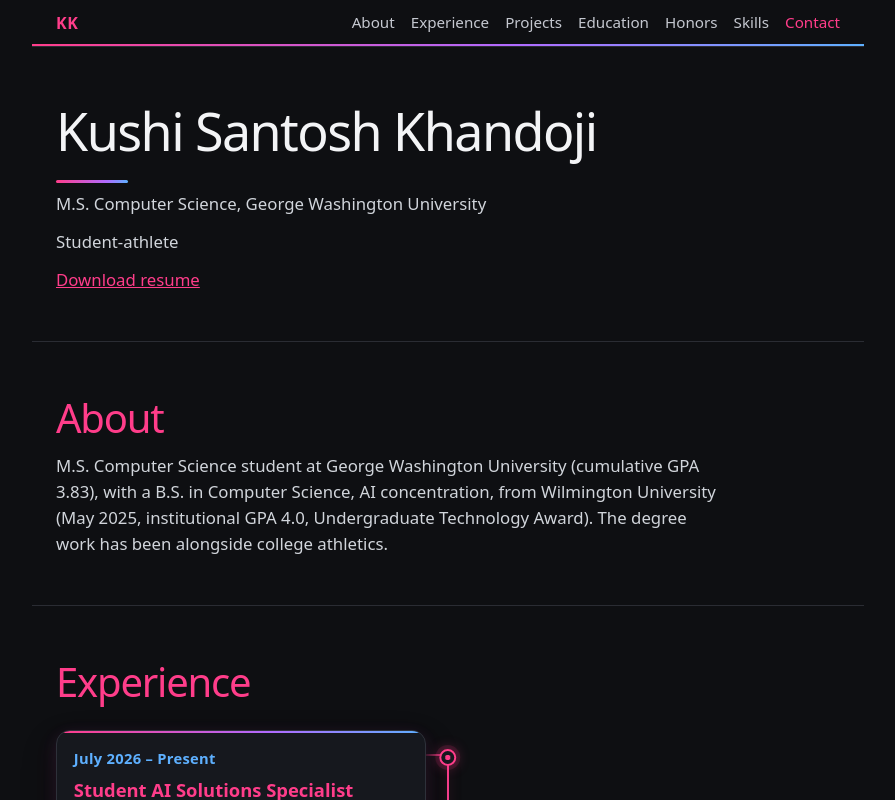
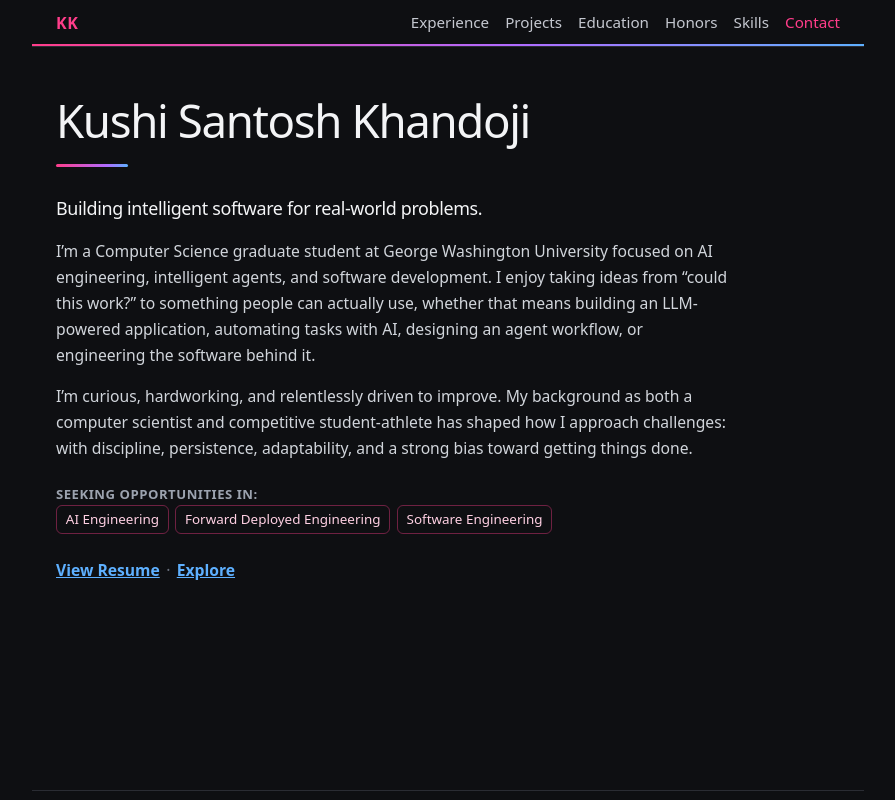
Before and after one commit to kushisantu/portfolio, a React (Vite) app: page / in a window 1280 px wide. Shown: the top 800 px of the page, without its empty margins (192-1087 px from the left). Built offline with nearby package versions, Linux system fonts and the light colour scheme.

Commit message:
home page

```diff
--- a/src/App.tsx
+++ b/src/App.tsx
@@ -1,6 +1,5 @@
 import { useEffect, useLayoutEffect, useRef, useState } from 'react'
 import {
-  about,
   contact,
   education,
   experience,
@@ -271,18 +270,29 @@
 
       <section id="hero">
         <h1>{profile.name}</h1>
-        <p>{profile.degreeLine}</p>
-        <p>{profile.studentAthleteLine}</p>
-        <p>
-          <a className="text-link" href={profile.resumeHref} download>
+        <p className="hero-tagline">{profile.tagline}</p>
+        {profile.paragraphs.map((paragraph) => (
+          <p key={paragraph}>{paragraph}</p>
+        ))}
+        <div className="hero-seeking">
+          <p className="hero-seeking-label">{profile.seekingLabel}</p>
+          <ul className="tech-list hero-roles">
+            {profile.seeking.map((role) => (
+              <li key={role}>{role}</li>
+            ))}
+          </ul>
+        </div>
+        <p className="hero-actions">
+          <a href={profile.resumeHref} target="_blank" rel="noreferrer">
             {profile.resumeLabel}
           </a>
+          <span className="hero-dot" aria-hidden="true">
+            ·
+          </span>
+          <a href="#experience" onClick={() => selectSection('experience')}>
+            {profile.exploreLabel}
+          </a>
         </p>
-      </section>
-
-      <section id="about">
-        <h2>About</h2>
-        <p>{about}</p>
       </section>
 
       <section id="experience">
--- a/src/data/content.ts
+++ b/src/data/content.ts
@@ -1,6 +1,5 @@
 export const sections = [
   { id: 'hero', label: 'Hero' },
-  { id: 'about', label: 'About' },
   { id: 'experience', label: 'Experience' },
   { id: 'projects', label: 'Projects' },
   { id: 'education', label: 'Education' },
@@ -14,14 +13,17 @@
 export const profile = {
   name: 'Kushi Santosh Khandoji',
   mark: 'KK',
-  degreeLine: 'M.S. Computer Science, George Washington University',
-  studentAthleteLine: 'Student-athlete',
+  tagline: 'Building intelligent software for real-world problems.',
+  paragraphs: [
+    'I’m a Computer Science graduate student at George Washington University focused on AI engineering, intelligent agents, and software development. I enjoy taking ideas from “could this work?” to something people can actually use, whether that means building an LLM-powered application, automating tasks with AI, designing an agent workflow, or engineering the software behind it.',
+    'I’m curious, hardworking, and relentlessly driven to improve. My background as both a computer scientist and competitive student-athlete has shaped how I approach challenges: with discipline, persistence, adaptability, and a strong bias toward getting things done.',
+  ],
+  seekingLabel: 'Seeking opportunities in:',
+  seeking: ['AI Engineering', 'Forward Deployed Engineering', 'Software Engineering'],
   resumeHref: '/Kushi_Khandoji_Resume_Latest.pdf',
-  resumeLabel: 'Download resume',
+  resumeLabel: 'View Resume',
+  exploreLabel: 'Explore',
 }
-
-export const about =
-  'M.S. Computer Science student at George Washington University (cumulative GPA 3.83), with a B.S. in Computer Science, AI concentration, from Wilmington University (May 2025, institutional GPA 4.0, Undergraduate Technology Award). The degree work has been alongside college athletics.'
 
 export const experience = [
   {
--- a/src/index.css
+++ b/src/index.css
@@ -156,7 +156,24 @@
 }
 
 h1 {
-  font-size: clamp(2rem, 5vw, 3.25rem);
+  font-size: clamp(1.9rem, 4.5vw, 2.85rem);
+}
+
+#hero {
+  display: flex;
+  flex-direction: column;
+  min-height: calc(100svh - 3.5rem);
+  padding-top: 2.6rem;
+  padding-bottom: 2.4rem;
+}
+
+#hero p {
+  font-size: 0.98rem;
+  line-height: 1.65;
+}
+
+#hero p + p {
+  margin-top: 1rem;
 }
 
 h1::after {
@@ -167,6 +184,57 @@
   margin-top: 0.85rem;
   border-radius: 999px;
   background: linear-gradient(90deg, var(--pink), var(--purple) 70%, var(--blue));
+}
+
+#hero .hero-tagline {
+  margin-top: 1.15rem;
+  color: #f4f5f7;
+  font-size: 1.12rem;
+  font-weight: 500;
+  letter-spacing: -0.02em;
+}
+
+.hero-seeking {
+  margin-top: 1.35rem;
+}
+
+#hero .hero-seeking-label {
+  margin: 0;
+  color: #9ca3af;
+  font-size: 0.82rem;
+  font-weight: 600;
+  letter-spacing: 0.04em;
+  text-transform: uppercase;
+}
+
+.hero-roles {
+  margin-top: 0.7rem;
+}
+
+#hero .hero-roles li {
+  padding: 0.24rem 0.55rem;
+  font-size: 0.84rem;
+}
+
+#hero .hero-actions {
+  margin-top: 1.5rem;
+  margin-bottom: auto;
+  font-size: 0.98rem;
+  font-weight: 600;
+}
+
+.hero-actions a {
+  color: var(--blue);
+}
+
+.hero-actions a:hover {
+  color: #9ecfff;
+}
+
+.hero-dot {
+  margin: 0 0.4rem;
+  color: #6b7280;
+  font-weight: 500;
 }
 
 h2 {
```
